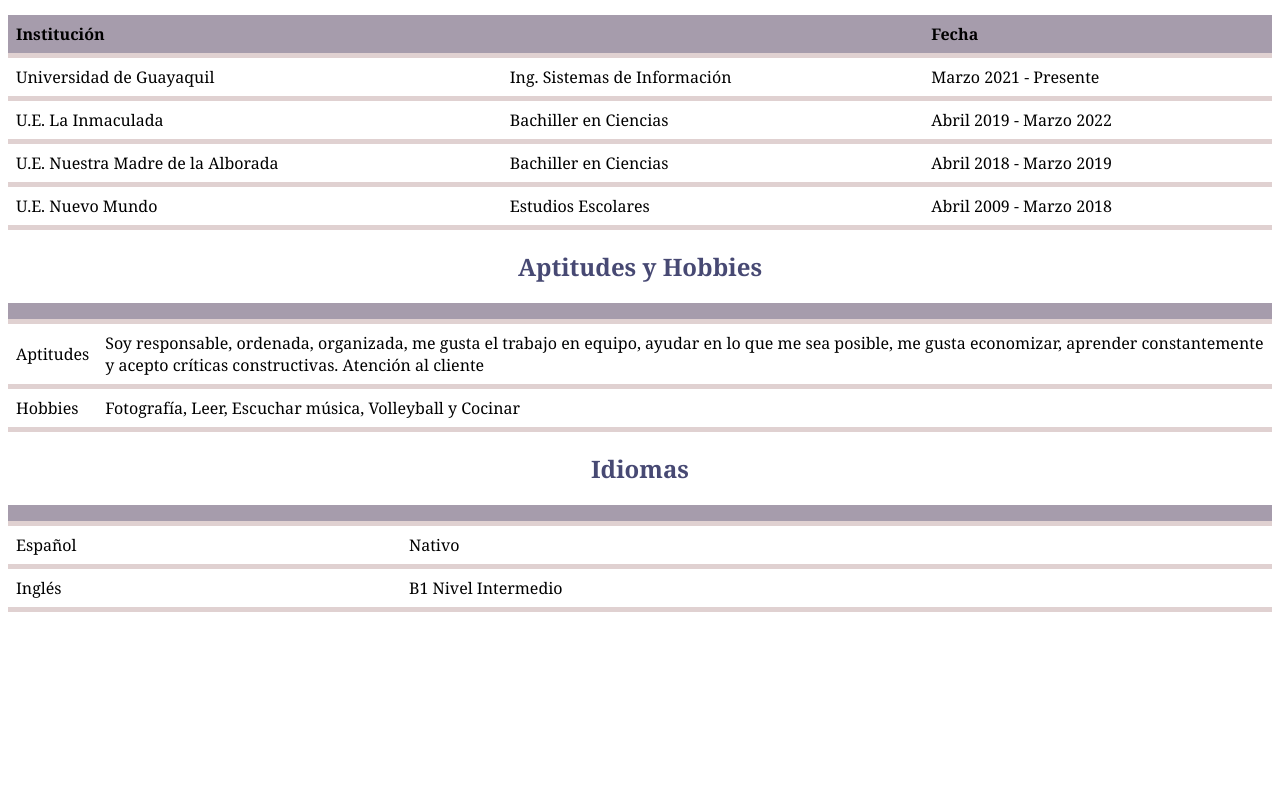
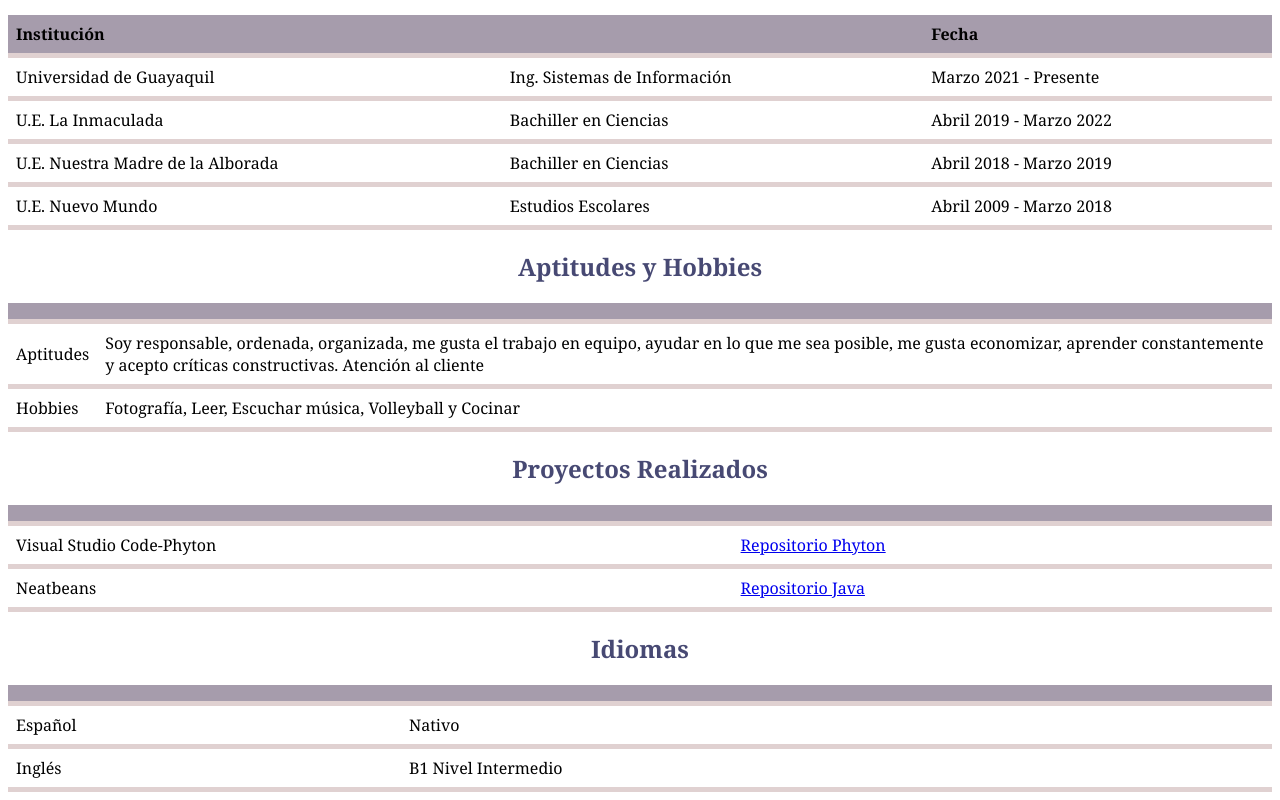
Before and after one commit to EvelynDiazQ/EvelynDiazQcurriculum.github.io, a plain HTML site: page index.html in a window 1280 px wide. Shown: the part 765-1565 px from the top of the page. Before the commit the page ends 1385 px from the top, so only its background shows below. Drawn offline with Linux system fonts and the light colour scheme.

Commit message:
Update index.html
Página Actualizada

```diff
--- a/index.html
+++ b/index.html
@@ -157,6 +157,23 @@
         </tr>
     </table>
 
+    <h2><center>Proyectos Realizados</center></h2>
+    <table>
+        <tr>
+            <th> </th>
+            <th> </th>
+
+        </tr>
+        <tr>
+            <td>Visual Studio Code-Phyton</td>
+            <td><a href="https://github.com/EvelynDiazQ/EvelynDiazQvisual.github.io.git" target="blank">Repositorio Phyton</a></tr>
+        <tr>
+            <td>Neatbeans</td>
+            <td><a href="https://github.com/EvelynDiazQ/EvelynDiazQjava.github.io.git" target="blank">Repositorio Java</a></td>
+        </tr>
+
+    </table>
+
     <h2><center>Idiomas</center></h2>
     <table>
         <tr>
```
